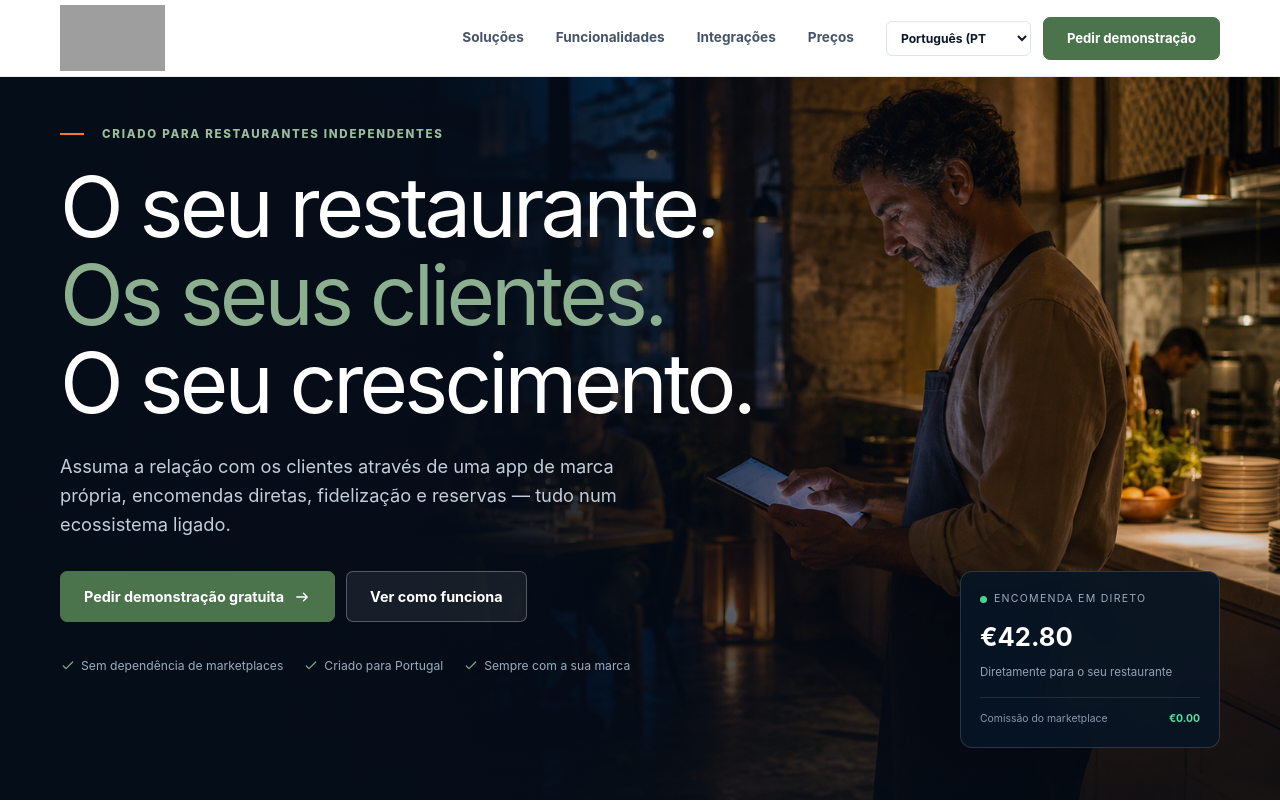
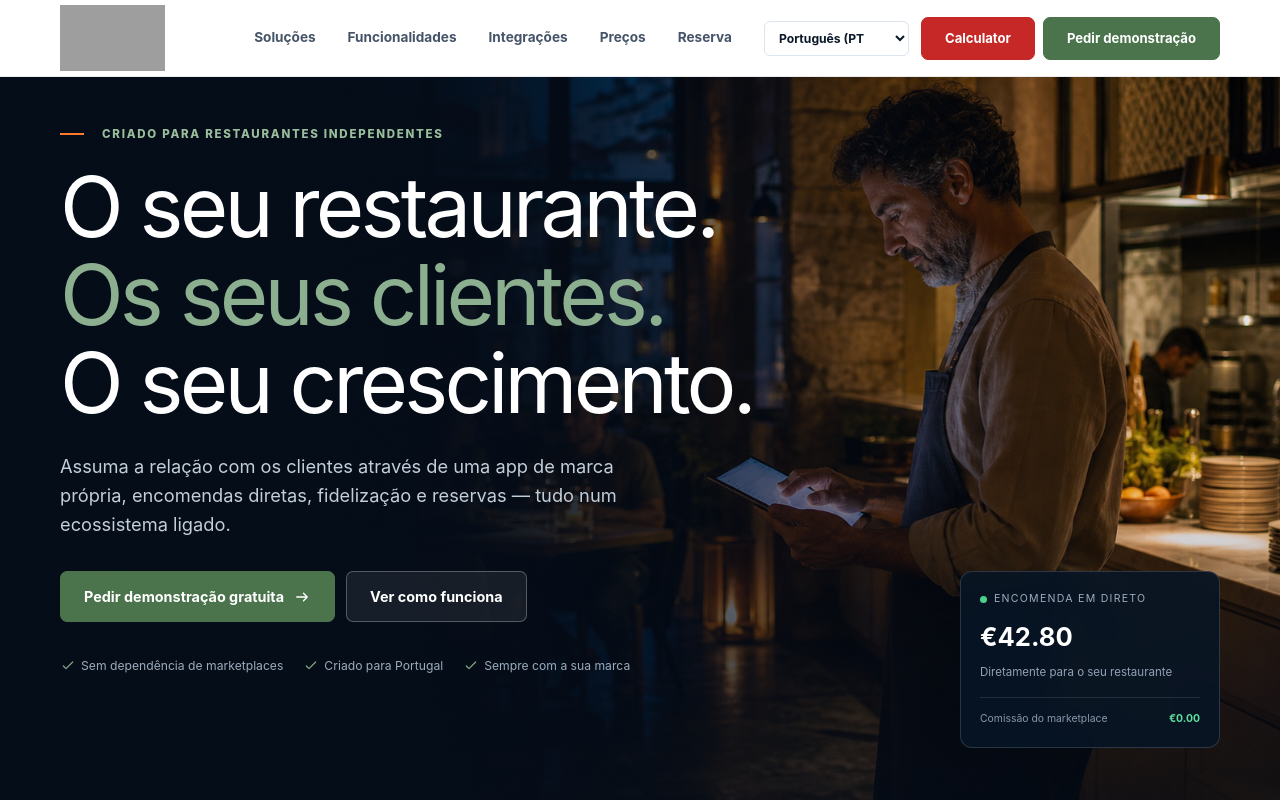
Before and after one commit to IberEnlace/cangujet-website, a Next.js app: page / in a window 1280 px wide. Shown: the top 802 px of the page. Built offline with nearby package versions, Linux system fonts and the light colour scheme; grey boxes are pictures that could not be loaded.

Commit message:
feat: add calculator CTA and reserva navigation

```diff
--- a/components/Navbar.tsx
+++ b/components/Navbar.tsx
@@ -4,13 +4,14 @@ import { useEffect, useState } from "react";
 import { BrandMark } from "./BrandMark";
 import { useLanguage } from "./LanguageProvider";
 import { localeNames, locales, Locale } from "@/lib/i18n";
+import { CALCULATOR_URL, RESERVA_URL } from "@/lib/links";
 
 export function Navbar() {
   const [open, setOpen] = useState(false);
   const { locale, setLocale, t } = useLanguage();
   const labels = t("nav").split("|");
-  const links = [[labels[0], "#solution"], [labels[1], "#features"], [labels[2], "#integrations"], [labels[3], "#pricing"]];
+  const links = [[labels[0], "#solution"], [labels[1], "#features"], [labels[2], "#integrations"], [labels[3], "#pricing"], ["Reserva", RESERVA_URL]];
   useEffect(() => { const close = () => setOpen(false); window.addEventListener("resize", close); return () => window.removeEventListener("resize", close); }, []);
   const switcher = <label className="language-switcher"><span className="sr-only">{labels[6]}</span><select value={locale} onChange={(e) => setLocale(e.target.value as Locale)} aria-label={labels[6]}>{locales.map((code) => <option value={code} key={code}>{localeNames[code]}</option>)}</select></label>;
-  return <header className="site-header"><div className="container nav-inner"><BrandMark/><nav className="desktop-nav" aria-label="Main navigation">{links.map(([label, href]) => <a href={href} key={href}>{label}</a>)}</nav><div className="desktop-language">{switcher}</div><a href="#contact" className="button button-sm desktop-cta">{labels[4]}</a><button className="menu-button" type="button" onClick={() => setOpen(!open)} aria-expanded={open} aria-controls="mobile-menu" aria-label={labels[5]}><span/><span/><span/></button></div><nav id="mobile-menu" className={`mobile-nav ${open ? "is-open" : ""}`} aria-label="Mobile navigation">{links.map(([label, href]) => <a href={href} key={href} onClick={() => setOpen(false)}>{label}</a>)}<div className="mobile-language">{switcher}</div><a href="#contact" className="button" onClick={() => setOpen(false)}>{labels[4]}</a></nav></header>;
+  return <header className="site-header"><div className="container nav-inner"><BrandMark/><nav className="desktop-nav" aria-label="Main navigation">{links.map(([label, href]) => <a href={href} key={href}>{label}</a>)}</nav><div className="desktop-language">{switcher}</div><a href={CALCULATOR_URL} className="button button-sm button-calculator desktop-cta">Calculator</a><a href="#contact" className="button button-sm desktop-cta">{labels[4]}</a><button className="menu-button" type="button" onClick={() => setOpen(!open)} aria-expanded={open} aria-controls="mobile-menu" aria-label={labels[5]}><span/><span/><span/></button></div><nav id="mobile-menu" className={`mobile-nav ${open ? "is-open" : ""}`} aria-label="Mobile navigation">{links.map(([label, href]) => <a href={href} key={href} onClick={() => setOpen(false)}>{label}</a>)}<div className="mobile-language">{switcher}</div><a href={CALCULATOR_URL} className="button button-calculator" onClick={() => setOpen(false)}>Calculator</a><a href="#contact" className="button" onClick={() => setOpen(false)}>{labels[4]}</a></nav></header>;
 }
--- /dev/null
+++ b/lib/links.ts
@@ -0,0 +1,2 @@
+export const CALCULATOR_URL = "https://crm-erp-vert.vercel.app/";
+export const RESERVA_URL = "https://reserva.cangujet.com/";
```
Also changed, not shown: app/page.tsx (+5 -1 lines), app/globals.css.
